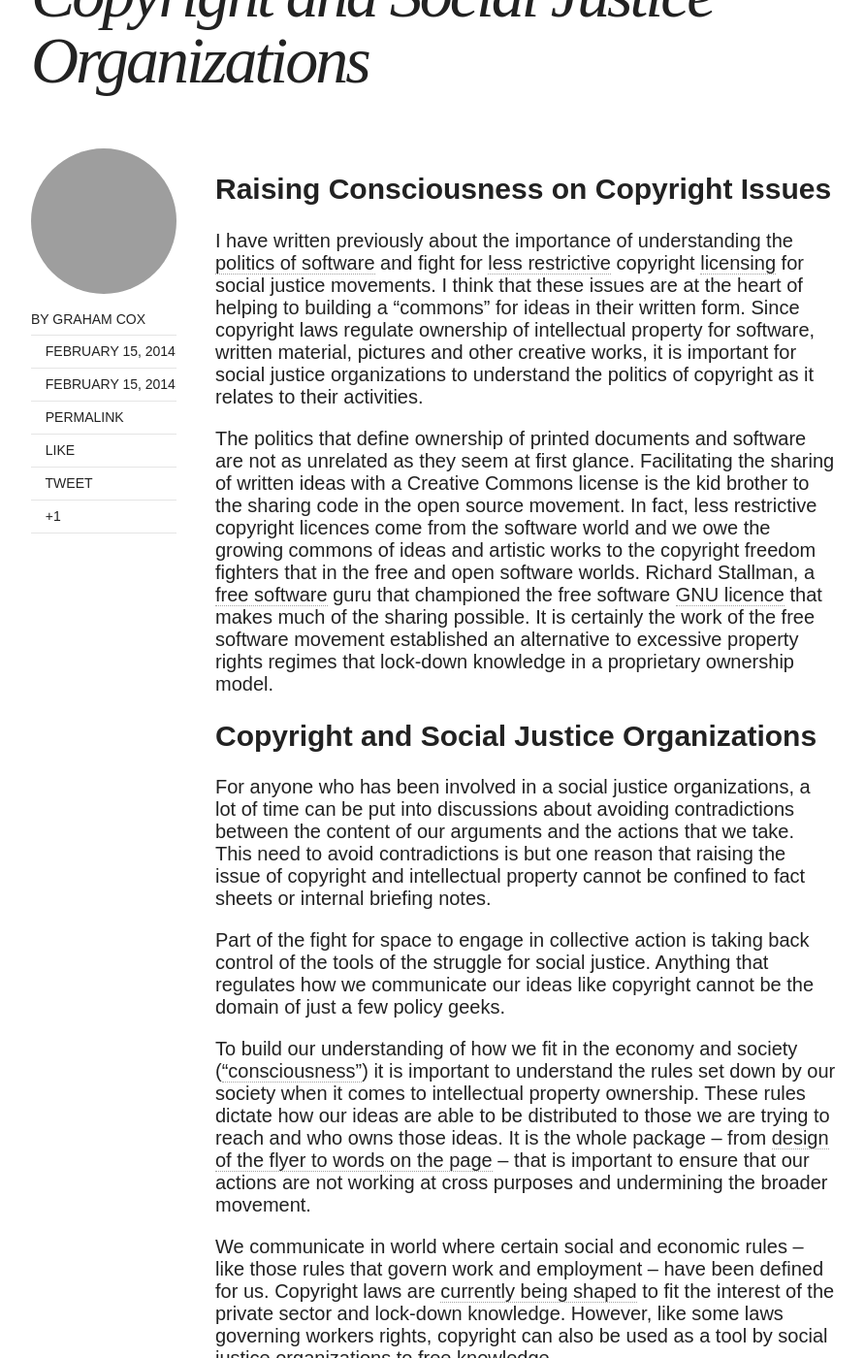
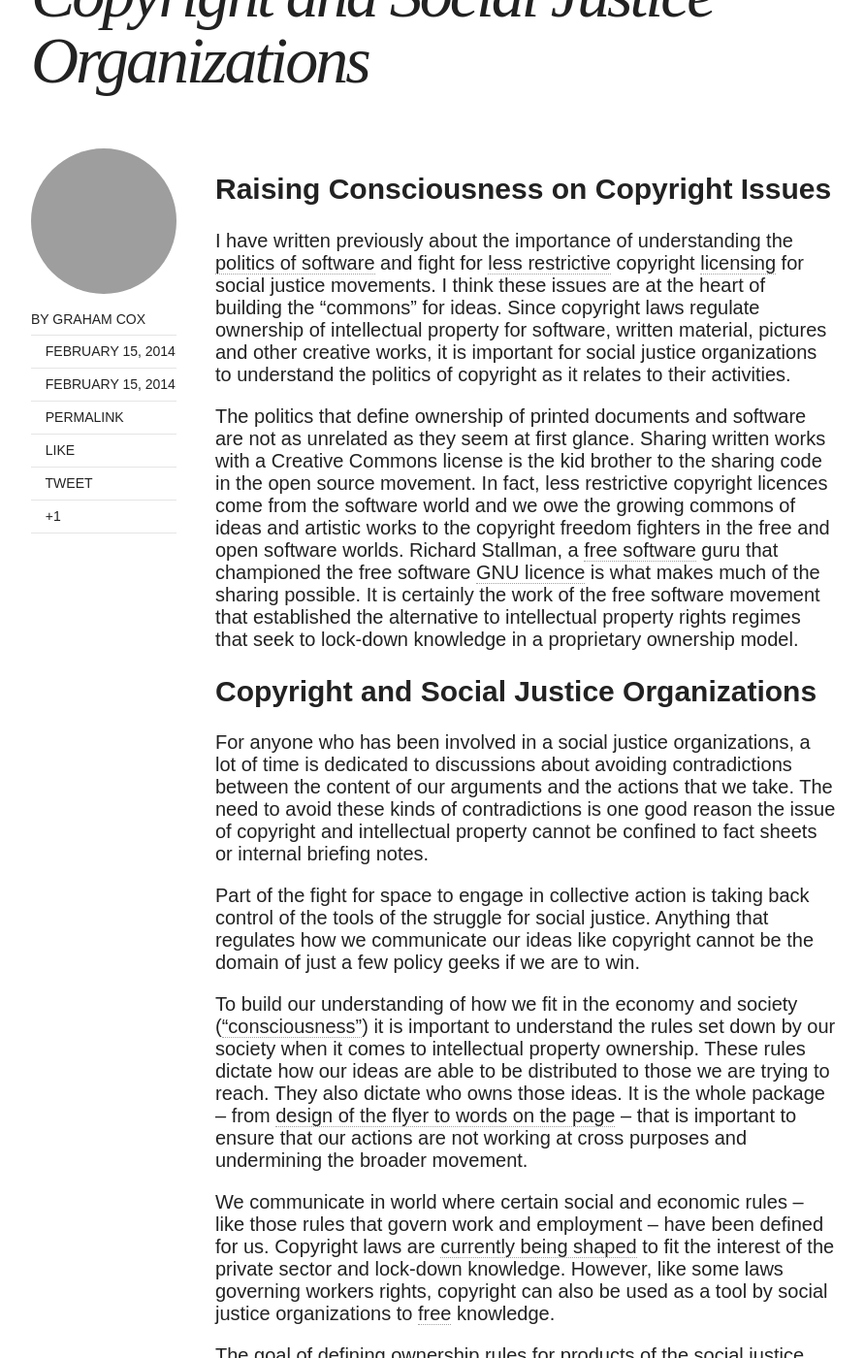
Before and after one commit to citizenspress/citizenspress.github.io, a Jekyll site: the page built from _posts/2014-02-15-Copyright-Social-Justice.md, in a window 1280 px wide and 1400 px high, scrolled down 501 px. Shown: the whole window at 97% size, without its empty margins (128-1020 px from the left). Built offline with Jekyll 4.4.1, drawn with Linux system fonts in a browser that asks for light colours; nearby versions of some CDN libraries; comment, search, counter and statistics services are not loaded.

Commit message:
Edits for post: Copyright 34

```diff
--- a/_posts/2014-02-15-Copyright-Social-Justice.md
+++ b/_posts/2014-02-15-Copyright-Social-Justice.md
@@ -13,18 +13,18 @@ share: true
 # Raising Consciousness on Copyright Issues
 
 
-I have written previously about the importance of understanding the [politics of software](http://citizenspress.github.io/articles/Politics-and-Software/) and fight for [less restrictive](http://citizenspress.org/editorials/copyright-academy) copyright [licensing](http://citizenspress.org/editorials/openaccess) for social justice movements. I think that these issues are at the heart of helping to building a "commons" for ideas in their written form. Since copyright laws regulate ownership of intellectual property for software, written material, pictures and other creative works, it is important for social justice organizations to understand the politics of copyright as it relates to their activities.
+I have written previously about the importance of understanding the [politics of software](http://citizenspress.github.io/articles/Politics-and-Software/) and fight for [less restrictive](http://citizenspress.org/editorials/copyright-academy) copyright [licensing](http://citizenspress.org/editorials/openaccess) for social justice movements. I think these issues are at the heart of building the "commons" for ideas. Since copyright laws regulate ownership of intellectual property for software, written material, pictures and other creative works, it is important for social justice organizations to understand the politics of copyright as it relates to their activities.
 
-The politics that define ownership of printed documents and software are not as unrelated as they seem at first glance. Facilitating the sharing of written ideas with a Creative Commons license is the kid brother to the sharing code in the open source movement. In fact, less restrictive copyright licences come from the software world and we owe the growing commons of ideas and artistic works to the copyright freedom fighters that in the free and open software worlds. Richard Stallman, a [free software](https://gnu.org/philosophy/15-years-of-free-software.html) guru that championed the free software [GNU licence](https://gnu.org/licenses/gpl.html) that makes much of the sharing possible. It is certainly the work of the free software movement established an alternative to excessive property rights regimes that lock-down knowledge in a proprietary ownership model.
+The politics that define ownership of printed documents and software are not as unrelated as they seem at first glance. Sharing written works with a Creative Commons license is the kid brother to the sharing code in the open source movement. In fact, less restrictive copyright licences come from the software world and we owe the growing commons of ideas and artistic works to the copyright freedom fighters in the free and open software worlds. Richard Stallman, a [free software](https://gnu.org/philosophy/15-years-of-free-software.html) guru that championed the free software [GNU licence](https://gnu.org/licenses/gpl.html) is what makes much of the sharing possible. It is certainly the work of the free software movement that established the alternative to intellectual property rights regimes that seek to lock-down knowledge in a proprietary ownership model.
 
 
 # Copyright and Social Justice Organizations
 
-For anyone who has been involved in a social justice organizations, a lot of time can be put into discussions about avoiding contradictions between the content of our arguments and the actions that we take. This need to avoid contradictions is but one reason that raising the issue of copyright and intellectual property cannot be confined to fact sheets or internal briefing notes.
+For anyone who has been involved in a social justice organizations, a lot of time is dedicated to discussions about avoiding contradictions between the content of our arguments and the actions that we take. The need to avoid these kinds of contradictions is one good reason the issue of copyright and intellectual property cannot be confined to fact sheets or internal briefing notes.
 
-Part of the fight for space to engage in collective action is taking back control of the tools of the struggle for social justice. Anything that regulates how we communicate our ideas like copyright cannot be the domain of just a few policy geeks.
+Part of the fight for space to engage in collective action is taking back control of the tools of the struggle for social justice. Anything that regulates how we communicate our ideas like copyright cannot be the domain of just a few policy geeks if we are to win.
 
-To build our understanding of how we fit in the economy and society \(["consciousness"](https://en.wikipedia.org/wiki/History_and_Class_Consciousness)\) it is important to understand the rules set down by our society when it comes to intellectual property ownership. These rules dictate how our ideas are able to be distributed to those we are trying to reach and who owns those ideas. It is the whole package -- from [design of the flyer to words on the page](https://www.marxists.org/archive/pilling/works/capital/pilling2.htm) -- that is important to ensure that our actions are not working at cross purposes and undermining the broader movement.
+To build our understanding of how we fit in the economy and society \(["consciousness"](https://en.wikipedia.org/wiki/History_and_Class_Consciousness)\) it is important to understand the rules set down by our society when it comes to intellectual property ownership. These rules dictate how our ideas are able to be distributed to those we are trying to reach. They also dictate who owns those ideas. It is the whole package -- from [design of the flyer to words on the page](https://www.marxists.org/archive/pilling/works/capital/pilling2.htm) -- that is important to ensure that our actions are not working at cross purposes and undermining the broader movement.
 
 
 We communicate in world where certain social and economic rules -- like those rules that govern work and employment -- have been defined for us. Copyright laws are [currently being shaped](http://www.laquadrature.net/en/the-eu-commissions-outrageous-attempt-to-avoid-copyright-reform) to fit the interest of the private sector and lock-down knowledge. However, like some laws governing workers rights, copyright can also be used as a tool by social justice organizations to [free](https://en.wikipedia.org/wiki/Gratis_versus_libre) knowledge.
```
